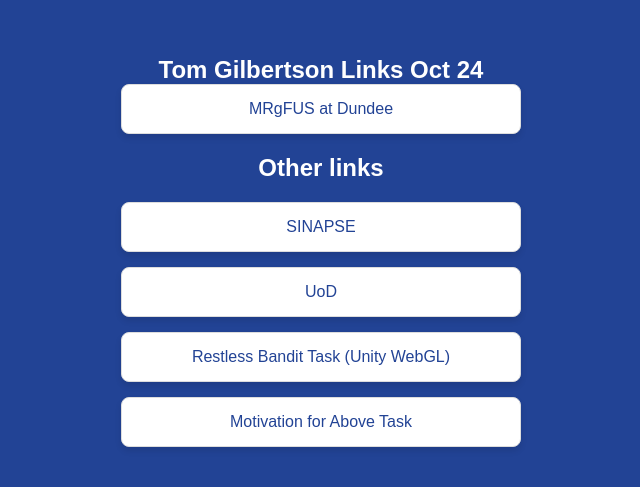
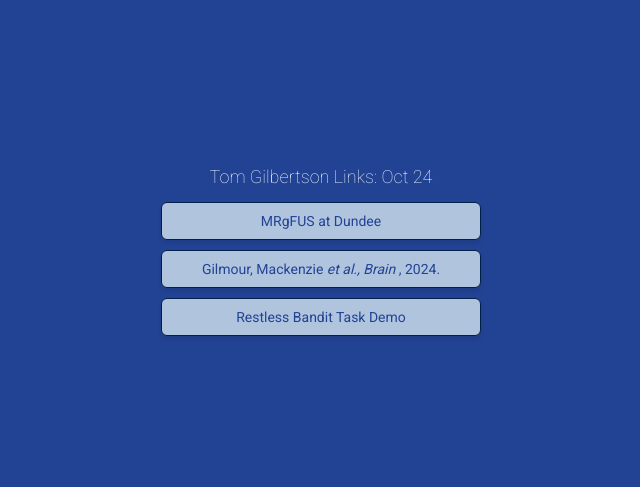
Before and after one commit to gilbertson2209/links, a plain HTML site: page index.html in a window 1280 px wide. Shown: the part 139-626 px from the top of the page, without its empty margins (319-959 px from the left). Drawn offline with Linux system fonts and the light colour scheme.

Commit message:
removed my links added brain paper

```diff
--- a/index.html
+++ b/index.html
@@ -5,25 +5,22 @@
   <meta charset="UTF-8">
   <meta name="viewport" content="width=device-width, initial-scale=1.0">
   <title>Tom Gilbertson Links Oct 24</title>
+  <link rel="preconnect" href="https://fonts.googleapis.com">
+  <link rel="preconnect" href="https://fonts.gstatic.com" crossorigin>
+  <link href="https://fonts.googleapis.com/css2?family=Roboto:wght@100;300;400;500;700;900&display=swap"
+    rel="stylesheet">
   <link rel="stylesheet" href="styles.css">
 </head>
 
 <body>
 
   <div class="container">
-    <h2>Tom Gilbertson Links Oct 24</h2>
-
+    <h2>Tom Gilbertson Links: Oct 24</h2>
+    <p></p>
     <div class="link-container">
       <a href="https://www.dundee.ac.uk/stories/new-dawn-peter" class="link">MRgFUS at Dundee</a>
-
-    </div>
-    <h1>Other links</h1>
-    <div class="link-container">
-      <a href="https://www.sinapse.ac.uk" class="link">SINAPSE</a>
-      <a href="https://www.dundee.ac.uk" class="link">UoD</a>
-      <a href="https://gilbertson2209.github.io/thal-val/" class="link">Restless Bandit Task (Unity WebGL)</a>
-      <a href="https://www.dundee.ac.uk/stories/parkinsons-patients-work-their-brains-harder-stay-motivated"
-        class="link">Motivation for Above Task</a>
+      <a href="https://doi.org/10.1093/brain/awae025" class="link">Gilmour, Mackenzie <i>et al., Brain </i>, 2024.</a>
+      <a href="https://gilbertson2209.github.io/thal-val/" class="link">Restless Bandit Task Demo</a>
     </div>
   </div>
 </body>
--- a/styles.css
+++ b/styles.css
@@ -5,48 +5,79 @@
 }
 
 body {
-  font-family: Arial, sans-serif;
-  background-color: #224395;
-  /* Deep teal background */
+  font-family: 'Roboto', sans-serif;
+  background-color: #224394;
   display: flex;
   justify-content: center;
   align-items: center;
-  height: 100vh;
-  color: #fff;
-  /* Ensure text is readable on teal background */
+  min-height: 100vh;
+  color: #F0F8FF;
+  overflow-x: hidden;
 }
 
 .container {
   text-align: center;
   width: 90%;
-  max-width: 400px;
+  max-width: 360px;
+  padding: 20px;
+}
+
+h1,
+h2 {
+  margin-bottom: 15px;
+  font-weight: 200;
+  /* Slim font */
 }
 
 h1 {
-  margin-bottom: 20px;
-  font-size: 24px;
+  font-size: 22px;
+}
+
+h2 {
+  font-size: 18px;
 }
 
 .link-container {
   display: flex;
   flex-direction: column;
-  gap: 15px;
+  gap: 10px;
   margin-bottom: 20px;
 }
 
 .link {
   display: block;
-  padding: 15px;
+  padding: 10px;
   text-decoration: none;
-  background-color: #ffffff;
-  color: #224395;
-  border: 1px solid #ddd;
-  border-radius: 8px;
-  box-shadow: 0 4px 6px rgba(0, 0, 0, 0.1);
+  background-color: #B0C4DE;
+  color: #224394;
+  border: 1px solid #002147;
+  border-radius: 6px;
+  box-shadow: 0 3px 4px rgba(0, 0, 0, 0.1);
   transition: background-color 0.3s, transform 0.3s;
+  font-size: 14px;
 }
 
 .link:hover {
   background-color: #f9f9f9;
   transform: translateY(-2px);
 }
+
+@media (max-width: 360px) {
+  .container {
+    width: 100%;
+    padding: 10px;
+  }
+
+  h1 {
+    font-size: 20px;
+  }
+
+  h2 {
+    font-size: 16px;
+  }
+
+  .link {
+    padding: 10px;
+    font-size: 12px;
+  }
+}
```
